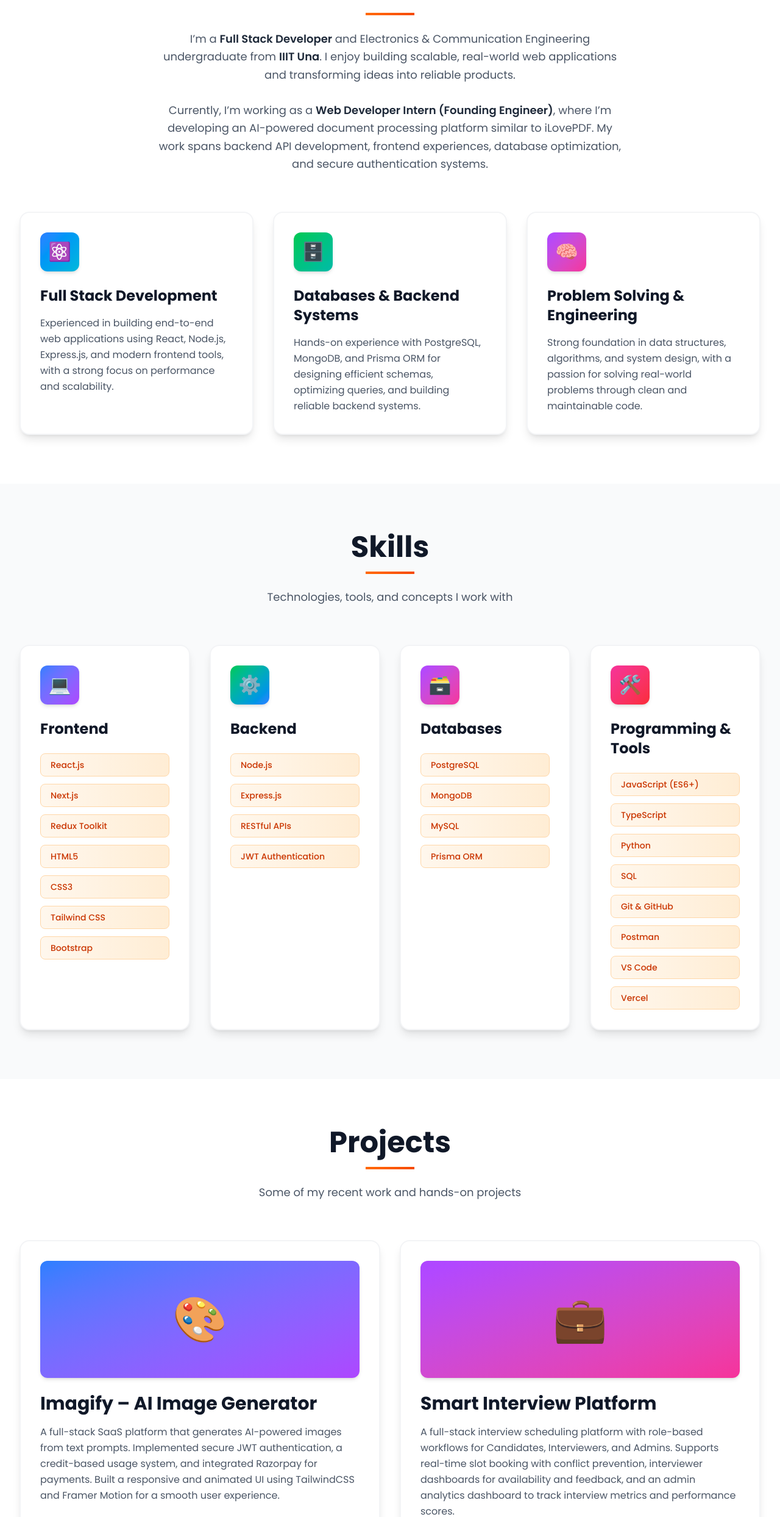
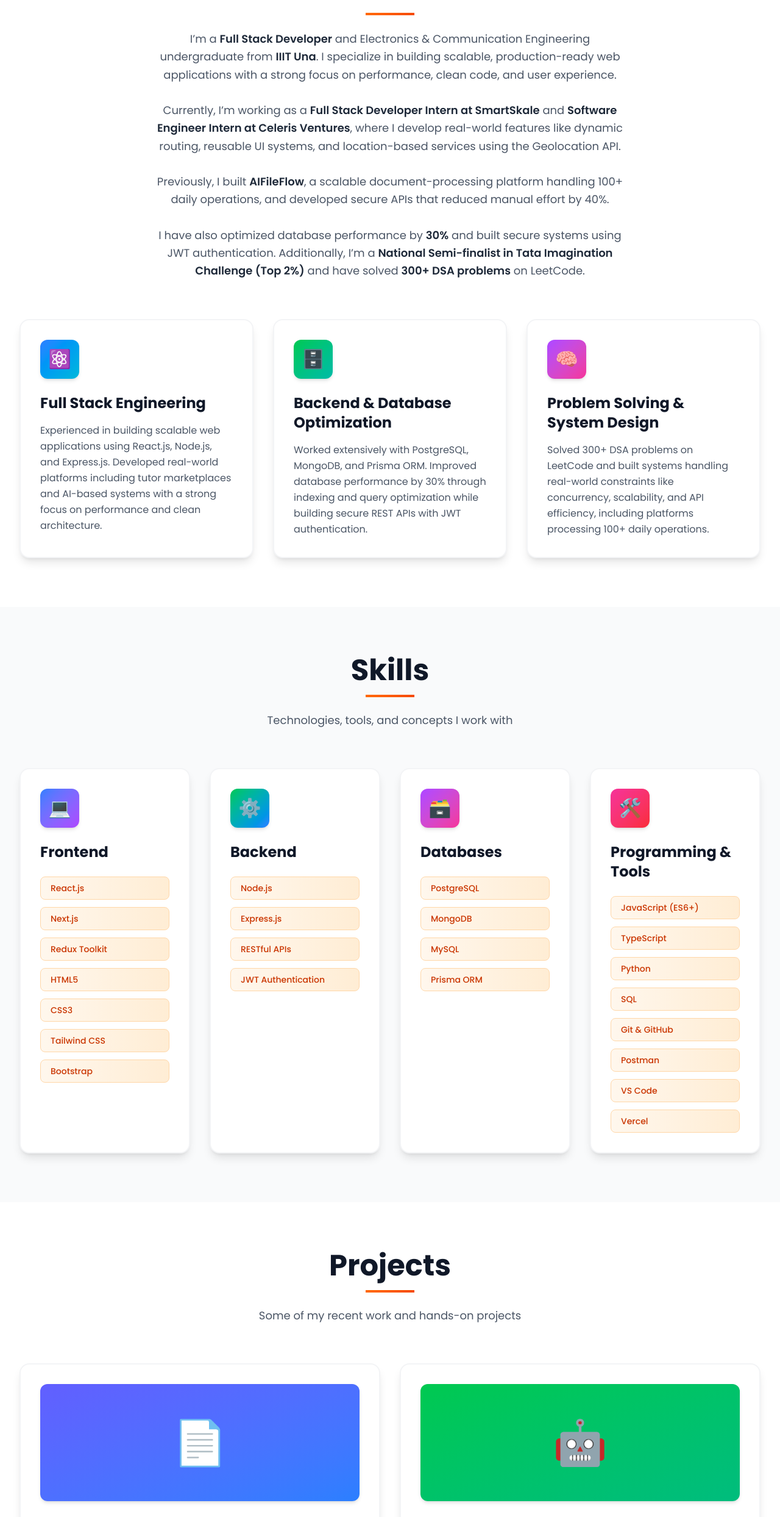
Before and after one commit to sanuj344/Portfolio, a React (Vite) app: page / in a window 1280 px wide. Shown: the part 923-3410 px from the top of the page at 61% size. Built offline with nearby package versions, Linux system fonts and the light colour scheme.

Commit message:
sections updateD

```diff
--- a/src/sections/About.jsx
+++ b/src/sections/About.jsx
@@ -3,23 +3,23 @@ import { motion } from "framer-motion";
 function About() {
   const features = [
     {
-      title: "Full Stack Development",
+      title: "Full Stack Engineering",
       description:
-        "Experienced in building end-to-end web applications using React, Node.js, Express.js, and modern frontend tools, with a strong focus on performance and scalability.",
+        "Experienced in building scalable web applications using React.js, Node.js, and Express.js. Developed real-world platforms including tutor marketplaces and AI-based systems with a strong focus on performance and clean architecture.",
       icon: "⚛️",
       gradient: "from-blue-500 to-cyan-500",
     },
     {
-      title: "Databases & Backend Systems",
+      title: "Backend & Database Optimization",
       description:
-        "Hands-on experience with PostgreSQL, MongoDB, and Prisma ORM for designing efficient schemas, optimizing queries, and building reliable backend systems.",
+        "Worked extensively with PostgreSQL, MongoDB, and Prisma ORM. Improved database performance by 30% through indexing and query optimization while building secure REST APIs with JWT authentication.",
       icon: "🗄️",
       gradient: "from-green-500 to-teal-500",
     },
     {
-      title: "Problem Solving & Engineering",
+      title: "Problem Solving & System Design",
       description:
-        "Strong foundation in data structures, algorithms, and system design, with a passion for solving real-world problems through clean and maintainable code.",
+        "Solved 300+ DSA problems on LeetCode and built systems handling real-world constraints like concurrency, scalability, and API efficiency, including platforms processing 100+ daily operations.",
       icon: "🧠",
       gradient: "from-purple-500 to-pink-500",
     },
@@ -41,19 +41,50 @@ function About() {
           <div className="w-20 h-1 bg-gradient-to-r from-orange-500 to-orange-600 mx-auto mb-6"></div>
 
           <p className="text-lg text-gray-600 max-w-3xl mx-auto leading-relaxed">
-            I’m a <span className="font-semibold text-gray-800">Full Stack Developer</span>{" "}
+            I’m a{" "}
+            <span className="font-semibold text-gray-800">
+              Full Stack Developer
+            </span>{" "}
             and Electronics & Communication Engineering undergraduate from{" "}
             <span className="font-semibold text-gray-800">
               IIIT Una
-            </span>. I enjoy building scalable, real-world web applications and
-            transforming ideas into reliable products.
+            </span>. I specialize in building scalable, production-ready web
+            applications with a strong focus on performance, clean code, and user experience.
             <br />
             <br />
-            Currently, I’m working as a <span className="font-semibold text-gray-800">
-              Web Developer Intern (Founding Engineer)
-            </span>, where I’m developing an AI-powered document processing platform
-            similar to iLovePDF. My work spans backend API development, frontend
-            experiences, database optimization, and secure authentication systems.
+            Currently, I’m working as a{" "}
+            <span className="font-semibold text-gray-800">
+              Full Stack Developer Intern at SmartSkale
+            </span>{" "}
+            and{" "}
+            <span className="font-semibold text-gray-800">
+              Software Engineer Intern at Celeris Ventures
+            </span>, where I develop real-world features like dynamic routing,
+            reusable UI systems, and location-based services using the Geolocation API.
+            <br />
+            <br />
+            Previously, I built{" "}
+            <span className="font-semibold text-gray-800">
+              AIFileFlow
+            </span>, a scalable document-processing platform handling 100+ daily
+            operations, and developed secure APIs that reduced manual effort by
+            40%.
+            <br />
+            <br />
+            I have also optimized database performance by{" "}
+            <span className="font-semibold text-gray-800">
+              30%
+            </span>{" "}
+            and built secure systems using JWT authentication. Additionally, I’m
+            a{" "}
+            <span className="font-semibold text-gray-800">
+              National Semi-finalist in Tata Imagination Challenge (Top 2%)
+            </span>{" "}
+            and have solved{" "}
+            <span className="font-semibold text-gray-800">
+              300+ DSA problems
+            </span>{" "}
+            on LeetCode.
           </p>
         </motion.div>
 
--- a/src/sections/Experience.jsx
+++ b/src/sections/Experience.jsx
@@ -1,35 +1,50 @@
+
 import { motion } from "framer-motion";
 
 function Experience() {
   const experiences = [
     {
-      title: "Web Developer Intern (Founding Engineer)",
-      company: "Rawyal, Jaipur",
-      period: "Jan 2026 – Present",
+      title: "Full Stack Developer Intern",
+      company: "SmartSkale (Remote)",
+      period: "Apr 2026 – Present",
       description:
-        "Developing AIFileFlow, a full-stack document processing platform similar to iLovePDF with enhanced features. Building scalable RESTful APIs using Node.js and Express.js for PDF operations such as compress, merge, split, rotate, extract pages, and file conversion. Creating responsive and user-friendly interfaces with React.js and collaborating closely with founders to define MVP scope and prioritize features.",
+        "Built learner-side features for a tutor marketplace using React.js, including profile management, tutor search, filtering, and reusable UI components. Implemented location-based tutor discovery using Geolocation API and Haversine formula, while optimizing performance with modular architecture and React hooks.",
     },
     {
       title: "Software Engineer Intern",
-      company: "Legabyte Innovations",
+      company: "Celeris Ventures (Remote)",
+      period: "Apr 2026 – Present",
+      description:
+        "Refactored UI workflows by converting modal-based interactions into scalable full-page forms using React.js. Implemented dynamic routing with React Router and modularized reusable components using hooks, improving maintainability and reducing code duplication.",
+    },
+    {
+      title: "Software Engineer Intern",
+      company: "Rawyal, Jaipur (On-site)",
+      period: "Jan 2026 – Feb 2026",
+      description:
+        "Built AIFileFlow, a scalable document-processing platform handling 100+ daily file operations. Developed 10+ RESTful APIs for PDF processing, reducing manual work by 40% and enabling concurrent processing. Also built a responsive React frontend for seamless API interaction.",
+    },
+    {
+      title: "Software Engineer Intern",
+      company: "SnackBae (Remote)",
       period: "Jan 2025 – Jul 2025",
       description:
-        "Worked on backend-heavy full-stack systems integrating secure payment processing and inventory management for hospital billing and kitchen order fulfillment. Optimized PostgreSQL database operations with schema validation, indexing, and query refactoring, improving API response times by 30–40%. Implemented JWT-based authentication, robust error handling, and unit testing to ensure secure and scalable systems.",
+        "Developed secure payment and inventory workflows for hospital billing systems. Optimized PostgreSQL performance by 30% through indexing and query refactoring, and implemented JWT-based authentication to enhance API security.",
     },
   ];
 
   const achievements = [
     {
-      title: "3rd Place – Run Code Run (IIIT Una)",
+      title: "National Semi-finalist – Tata Imagination Challenge",
       description:
-        "Secured 3rd position out of 25 teams in an intra-college coding competition by solving real-time algorithmic challenges under strict time constraints, demonstrating strong problem-solving skills and teamwork.",
-      icon: "🥉",
+        "Ranked in the top 2% among 350,000+ participants nationwide, demonstrating strong analytical thinking and problem-solving ability.",
+      icon: "🏅",
     },
     {
-      title: "National Semi-finalist – Tata Imagination Challenge",
+      title: "LeetCode Problem Solving",
       description:
-        "Ranked in the top 2% nationwide among 350,000+ participants in the Tata Imagination Challenge, showcasing analytical thinking, innovation, and business problem-solving skills.",
-      icon: "🏅",
+        "Solved 300+ Data Structures and Algorithms problems, strengthening expertise in arrays, strings, dynamic programming, and graph algorithms.",
+      icon: "💻",
     },
   ];
 
@@ -60,7 +75,7 @@ function Experience() {
           <div className="space-y-10">
             {experiences.map((exp, index) => (
               <motion.div
-                key={exp.title}
+                key={exp.title + index}
                 initial={{ opacity: 0, x: -50 }}
                 whileInView={{ opacity: 1, x: 0 }}
                 transition={{ duration: 0.8, delay: index * 0.2 }}
--- a/src/sections/Projects.jsx
+++ b/src/sections/Projects.jsx
@@ -3,9 +3,42 @@ import { motion } from "framer-motion";
 function Projects() {
   const projects = [
     {
+      title: "AIOFileFlow – Document Processing Platform",
+      description:
+        "Built a scalable document-processing platform handling 100+ daily file operations. Developed 10+ RESTful APIs for PDF tasks like compression, merging, splitting, and conversion, reducing manual work by 40%. Designed modular backend architecture supporting concurrent processing and built a responsive React frontend.",
+      techStack: [
+        "React",
+        "Node.js",
+        "Express.js",
+        "REST APIs",
+        "PDF Processing",
+        "TailwindCSS",
+      ],
+      liveDemo: "https://aiofileflow.com/",
+      code: "#",
+      gradient: "from-indigo-500 to-blue-500",
+      icon: "📄",
+    },
+    {
+      title: "Weavy AI Clone",
+      description:
+        "Developed an AI-powered SaaS application inspired by Weavy, featuring chat-based interactions and AI workflows. Implemented prompt handling, API integrations, and a clean modular frontend. Focused on building a scalable and extensible architecture for AI-based applications.",
+      techStack: [
+        "React",
+        "Node.js",
+        "AI APIs",
+        "TailwindCSS",
+        "Framer Motion",
+      ],
+      liveDemo: "https://galaxy-ai-assignment-omega.vercel.app/",
+      code: "https://github.com/sanuj344/galaxy.ai_assignment",
+      gradient: "from-green-500 to-emerald-500",
+      icon: "🤖",
+    },
+    {
       title: "Imagify – AI Image Generator",
       description:
-        "A full-stack SaaS platform that generates AI-powered images from text prompts. Implemented secure JWT authentication, a credit-based usage system, and integrated Razorpay for payments. Built a responsive and animated UI using TailwindCSS and Framer Motion for a smooth user experience.",
+        "A full-stack SaaS platform that generates AI-powered images from text prompts. Implemented secure JWT authentication, a credit-based system, and integrated Razorpay for payments. Built a responsive UI using TailwindCSS and Framer Motion.",
       techStack: [
         "React",
         "Node.js",
@@ -14,7 +47,6 @@ function Projects() {
         "JWT",
         "Razorpay",
         "TailwindCSS",
-        "Framer Motion",
       ],
       liveDemo: "https://imagify-red-nine.vercel.app",
       code: "https://github.com/sanuj344/Imagify",
@@ -24,7 +56,7 @@ function Projects() {
     {
       title: "Smart Interview Platform",
       description:
-        "A full-stack interview scheduling platform with role-based workflows for Candidates, Interviewers, and Admins. Supports real-time slot booking with conflict prevention, interviewer dashboards for availability and feedback, and an admin analytics dashboard to track interview metrics and performance scores.",
+        "A full-stack interview scheduling platform with role-based workflows. Implemented conflict-free slot booking logic, interviewer dashboards, and admin analytics. Designed normalized PostgreSQL schemas using Prisma and prevented race conditions in scheduling.",
       techStack: [
         "React",
         "Node.js",
```
